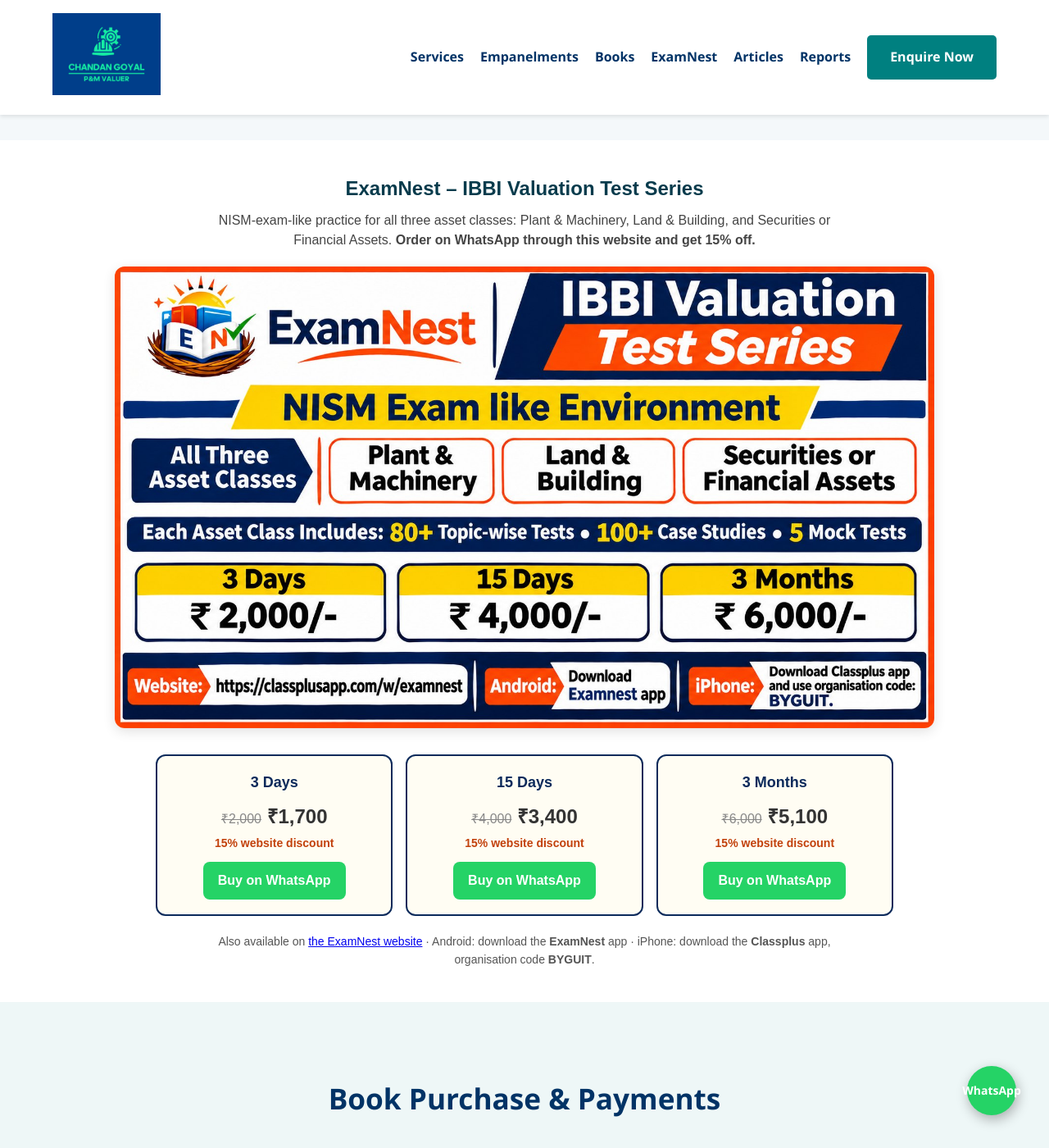
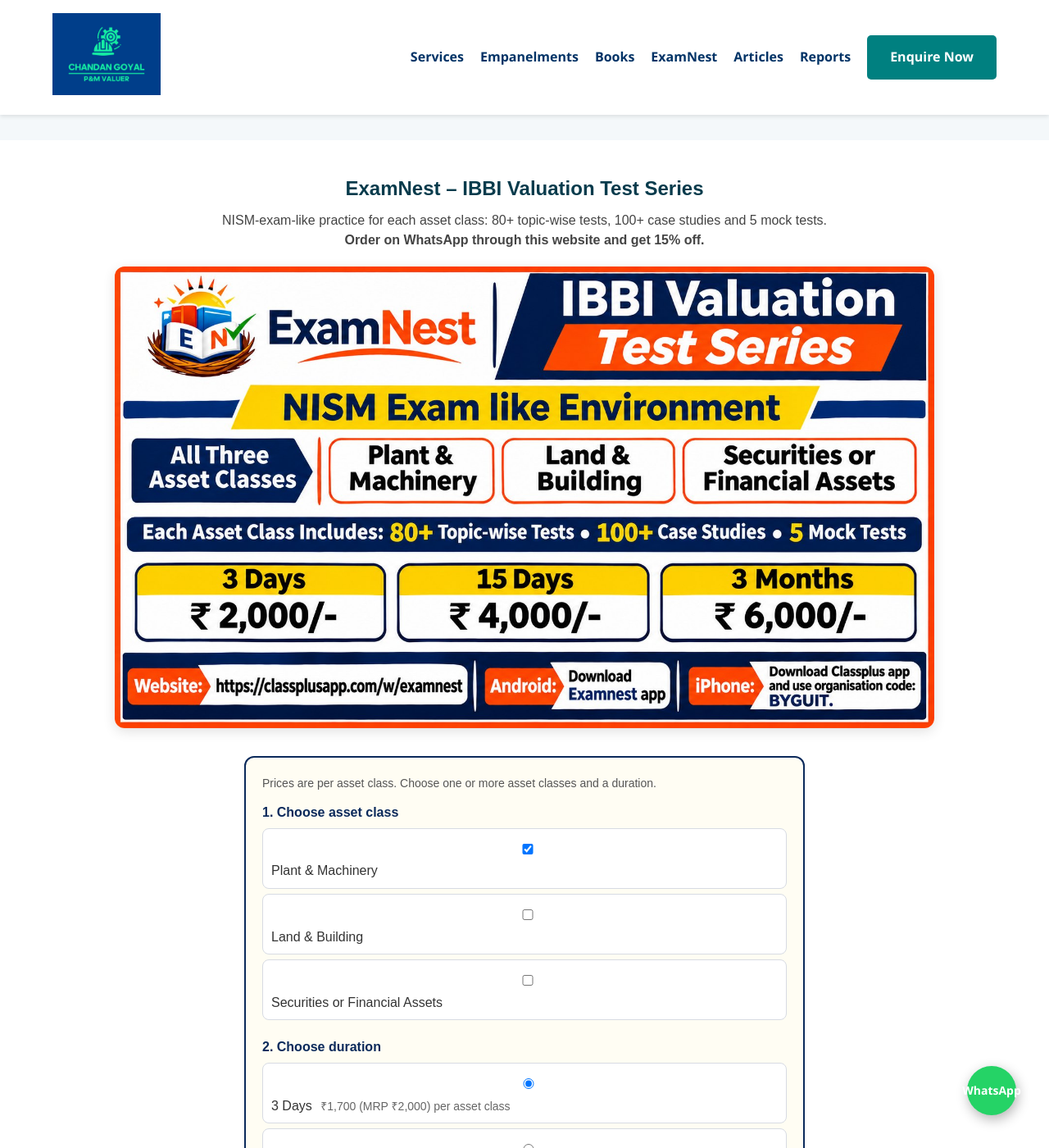
Before and after one commit to ErYojanGoyal/username.github.io, a Jekyll site: the page built from index.html, in a window 1280 px wide and 1400 px high, scrolled down 8688 px. Shown: the whole window at 82% size. Built offline with Jekyll 4.4.1, drawn with Linux system fonts in a browser that asks for light colours; some of the changed text lies outside the part shown.

Commit message:
ExamNest: choose asset class(es) and duration, price per asset class
Co-Authored-By: Claude Sonnet 5.5 <noreply@anthropic.com>
Claude-Session: https://claude.ai/code/session_01U45mq2g28mbn32YUXMxLfS

```diff
--- a/_data/examnest.yml
+++ b/_data/examnest.yml
@@ -1,7 +1,13 @@
 # ExamNest test series shown on the home page (section "ExamNest").
+# Prices below are PER ASSET CLASS. The customer picks the asset class(es) and a duration;
+# the website multiplies by the number of asset classes chosen.
 # discount = percentage given to customers who order through the website on WhatsApp.
 discount: 15
 website: "https://classplusapp.com/w/examnest"
+asset_classes:
+  - "Plant & Machinery"
+  - "Land & Building"
+  - "Securities or Financial Assets"
 plans:
   - name: "3 Days"
     price: 2000
--- a/_includes/examnest.html
+++ b/_includes/examnest.html
@@ -1,24 +1,21 @@
 {% assign ex = site.data.examnest %}{% if ex and ex.plans.size > 0 %}
 <section id="examnest" class="ex-section">
   <h2 class="ex-title">ExamNest – IBBI Valuation Test Series</h2>
-  <p class="ex-sub">NISM-exam-like practice for all three asset classes: Plant &amp; Machinery, Land &amp; Building, and Securities or Financial Assets.{% if ex.discount > 0 %} <strong>Order on WhatsApp through this website and get {{ ex.discount }}% off.</strong>{% endif %}</p>
+  <p class="ex-sub">NISM-exam-like practice for each asset class: 80+ topic-wise tests, 100+ case studies and 5 mock tests.{% if ex.discount > 0 %} <strong>Order on WhatsApp through this website and get {{ ex.discount }}% off.</strong>{% endif %}</p>
   <img src="/examnest-poster.jpg" alt="ExamNest IBBI Valuation Test Series: 80+ topic-wise tests, 100+ case studies and 5 mock tests per asset class; plans of 3 days, 15 days and 3 months" class="ex-poster" width="1672" height="941" loading="lazy">
-  <div class="ex-plans">
-  {% for p in ex.plans %}
-    {% assign mrp = p.price | plus: 0 %}
-    {% assign disc = ex.discount | plus: 0 %}
-    {% assign pct = 100 | minus: disc %}{% assign net = mrp | times: pct | divided_by: 100 %}
-    {% if mrp >= 1000 %}{% assign mrp_s = mrp | divided_by: 1000 | append: "," | append: "" %}{% assign r = mrp | modulo: 1000 | prepend: "00" | slice: -3, 3 %}{% assign mrp_s = mrp_s | append: r %}{% else %}{% assign mrp_s = mrp %}{% endif %}
-    {% if net >= 1000 %}{% assign net_s = net | divided_by: 1000 | append: "," %}{% assign r2 = net | modulo: 1000 | prepend: "00" | slice: -3, 3 %}{% assign net_s = net_s | append: r2 %}{% else %}{% assign net_s = net %}{% endif %}
-    {% capture msg %}Hello, I would like to buy the ExamNest IBBI Valuation Test Series ({{ p.name }} plan, all three asset classes) with the {{ ex.discount }}% website discount.{% endcapture %}
-    <div class="ex-plan">
-      <div class="ex-plan-name">{{ p.name }}</div>
-      <div class="ex-price">{% if disc > 0 %}<s>₹{{ mrp_s }}</s> {% endif %}<b>₹{{ net_s }}</b></div>
-      {% if disc > 0 %}<div class="ex-off">{{ disc }}% website discount</div>{% endif %}
-      <a class="ex-buy" target="_blank" rel="noopener" href="https://wa.me/919465353872?text={{ msg | url_encode }}">Buy on WhatsApp</a>
-    </div>
-  {% endfor %}
+
+  <div class="ex-form" id="ex-form" data-discount="{{ ex.discount | default: 0 }}">
+    <p class="ex-note">Prices are per asset class. Choose one or more asset classes and a duration.</p>
+    <fieldset class="ex-fs"><legend>1. Choose asset class</legend>
+      {% for a in ex.asset_classes %}<label class="ex-opt"><input type="checkbox" name="ex-ac" value="{{ a | escape }}"{% if forloop.first %} checked{% endif %}> {{ a }}</label>{% endfor %}
+    </fieldset>
+    <fieldset class="ex-fs"><legend>2. Choose duration</legend>
+      {% for p in ex.plans %}<label class="ex-opt"><input type="radio" name="ex-plan" value="{{ p.name | escape }}" data-price="{{ p.price }}"{% if forloop.first %} checked{% endif %}> <span>{{ p.name }}</span> <em class="ex-pp" data-price="{{ p.price }}">₹{{ p.price }} per asset class</em></label>{% endfor %}
+    </fieldset>
+    <div class="ex-total" id="ex-total" aria-live="polite"></div>
+    <a class="ex-buy" id="ex-buy" target="_blank" rel="noopener" href="https://wa.me/919465353872?text=Hello%2C%20I%20would%20like%20to%20buy%20the%20ExamNest%20IBBI%20Valuation%20Test%20Series.">Buy on WhatsApp</a>
   </div>
+
   <p class="ex-links">Also available on <a href="{{ ex.website }}" target="_blank" rel="noopener">the ExamNest website</a> · Android: download the <strong>ExamNest</strong> app · iPhone: download the <strong>Classplus</strong> app, organisation code <strong>BYGUIT</strong>.</p>
 </section>
 <style>
@@ -26,13 +23,38 @@
 .ex-title{color:#073b4c;font-size:24px;margin:0 0 8px}
 .ex-sub{max-width:760px;margin:0 auto 20px;color:#444;line-height:1.5}
 .ex-poster{width:100%;max-width:1000px;height:auto;border-radius:12px;box-shadow:0 4px 15px rgba(0,0,0,.12)}
-.ex-plans{display:grid;grid-template-columns:repeat(auto-fit,minmax(200px,1fr));gap:16px;max-width:900px;margin:24px auto 0}
-.ex-plan{border:2px solid #0b2a5b;border-radius:12px;padding:18px 12px;background:#fffdf3}
-.ex-plan-name{font-weight:700;font-size:18px;color:#0b2a5b}
-.ex-price{font-size:24px;margin:8px 0 2px}.ex-price s{color:#888;font-size:16px}
-.ex-off{color:#c2410c;font-weight:700;font-size:14px;margin-bottom:12px}
-.ex-buy{display:inline-block;background:#25d366;color:#fff;text-decoration:none;font-weight:700;padding:10px 18px;border-radius:8px}
+.ex-form{max-width:640px;margin:26px auto 0;text-align:left;border:2px solid #0b2a5b;border-radius:12px;padding:20px;background:#fffdf3}
+.ex-note{margin:0 0 12px;color:#555;font-size:14px}
+.ex-fs{border:0;padding:0;margin:0 0 14px}
+.ex-fs legend{font-weight:700;color:#0b2a5b;margin-bottom:6px;padding:0}
+.ex-opt{display:block;padding:8px 10px;border:1px solid #d7dbe3;border-radius:8px;margin-bottom:6px;background:#fff;cursor:pointer}
+.ex-opt input{margin-right:8px}.ex-opt em{color:#666;font-style:normal;font-size:14px;margin-left:6px}
+.ex-total{font-size:20px;text-align:center;margin:12px 0;min-height:30px}
+.ex-total s{color:#888;font-size:16px}.ex-total .ex-off{display:block;color:#c2410c;font-weight:700;font-size:14px}
+.ex-buy{display:block;text-align:center;background:#25d366;color:#fff;text-decoration:none;font-weight:700;padding:12px 18px;border-radius:8px}
+.ex-buy.ex-disabled{background:#aab;pointer-events:none}
 .ex-links{margin:20px auto 0;max-width:800px;color:#555;font-size:14px;line-height:1.6}
-@media (max-width:580px){.ex-section{padding:32px 5%}.ex-title{font-size:20px}}
+@media (max-width:580px){.ex-section{padding:32px 5%}.ex-title{font-size:20px}.ex-form{padding:14px}}
 </style>
+<script>
+(function(){
+var f=document.getElementById('ex-form');if(!f)return;
+var disc=parseFloat(f.getAttribute('data-discount'))||0;
+var out=document.getElementById('ex-total'),buy=document.getElementById('ex-buy');
+function rs(n){try{return '₹'+Math.round(n).toLocaleString('en-IN')}catch(e){return '₹'+Math.round(n)}}
+function update(){
+  var acs=[].slice.call(f.querySelectorAll('input[name="ex-ac"]:checked')).map(function(i){return i.value});
+  var pl=f.querySelector('input[name="ex-plan"]:checked');
+  if(!acs.length||!pl){out.textContent='Please choose at least one asset class and a duration.';buy.classList.add('ex-disabled');return;}
+  buy.classList.remove('ex-disabled');
+  var mrp=parseFloat(pl.getAttribute('data-price'))*acs.length;
+  var net=Math.round(mrp*(100-disc)/100);
+  out.innerHTML=(disc>0?'<s>'+rs(mrp)+'</s> ':'')+'<b>'+rs(net)+'</b>'+(disc>0?'<span class="ex-off">'+disc+'% website discount applied</span>':'');
+  var msg='Hello, I would like to buy the ExamNest IBBI Valuation Test Series.\nAsset class: '+acs.join(', ')+'\nDuration: '+pl.value+'\nAmount: '+rs(net)+(disc>0?' (after '+disc+'% website discount)':'');
+  buy.href='https://wa.me/919465353872?text='+encodeURIComponent(msg);
+}
+[].forEach.call(f.querySelectorAll('.ex-pp'),function(e){var p=parseFloat(e.getAttribute('data-price'));e.textContent=(disc>0?rs(p*(100-disc)/100)+' (MRP '+rs(p)+')':rs(p))+' per asset class'});
+f.addEventListener('change',update);update();
+})();
+</script>
 {% endif %}
```
Also changed, not shown: .pages.yml.
